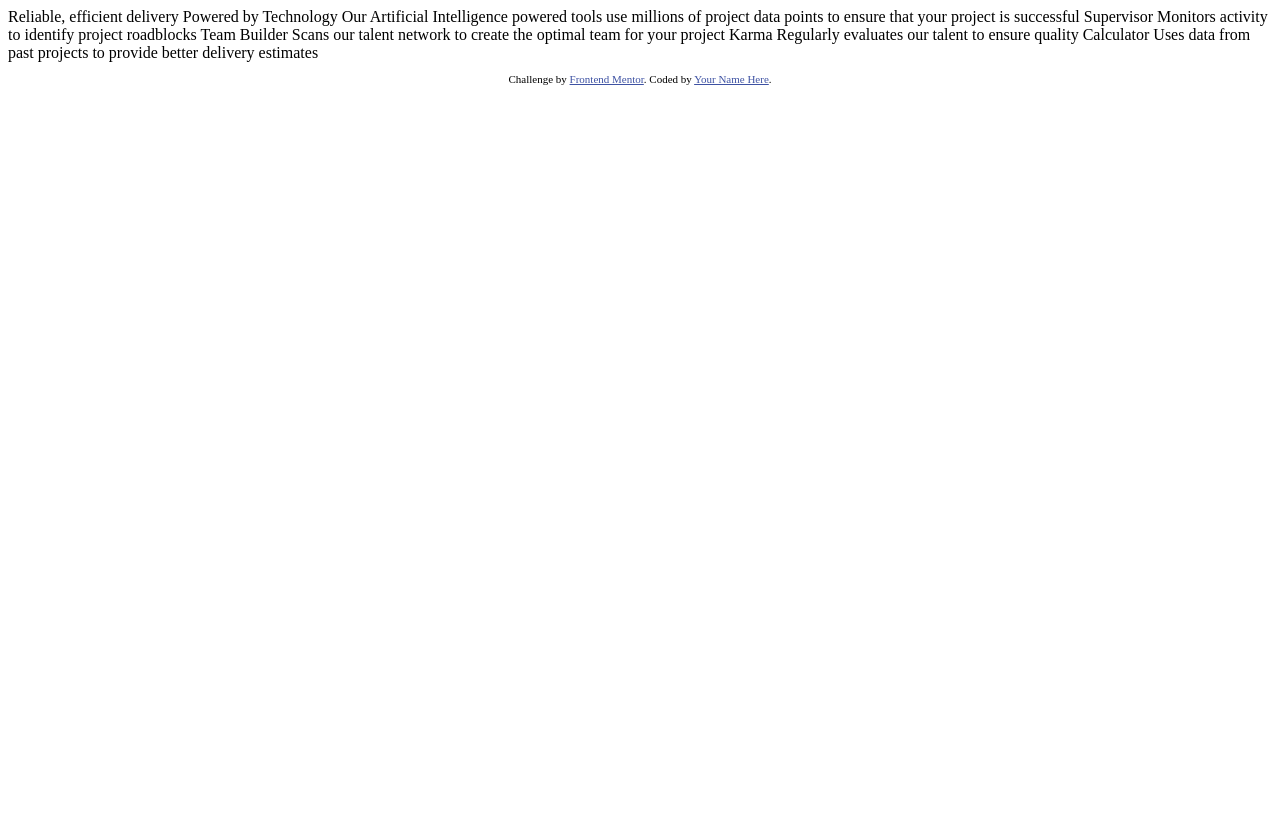
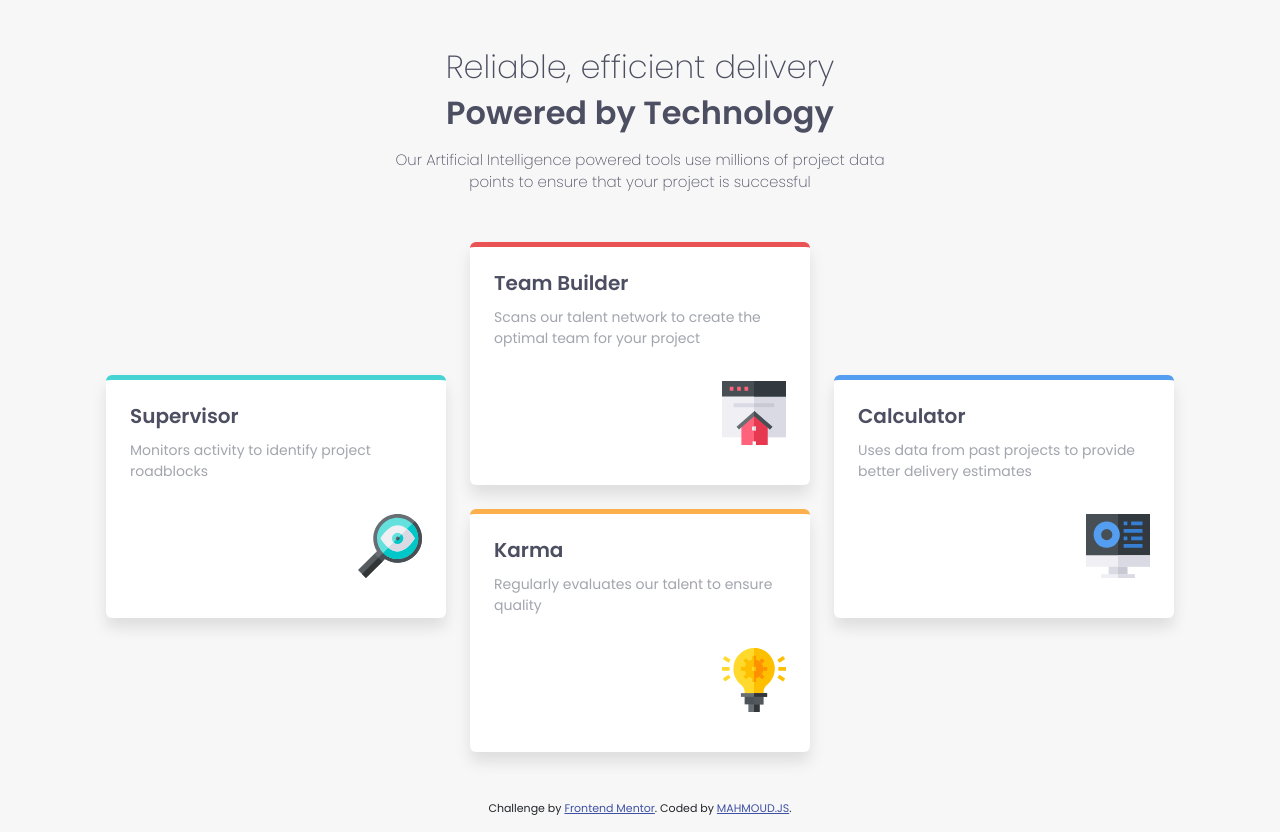
Before and after one commit to Mahmoud-Abdelkarim777/four-card-feature-section-master, a website: page index.html in a window 1280 px wide. Before the commit the page ends 800 px from the top, so only its background shows below. Drawn offline with nearby package versions, Linux system fonts and the light colour scheme.

Commit message:
simi final

```diff
--- a/index.html
+++ b/index.html
@@ -3,9 +3,10 @@
 <head>
   <meta charset="UTF-8">
   <meta name="viewport" content="width=device-width, initial-scale=1.0"> <!-- displays site properly based on user's device -->
-
+  <!-- link bootstrap 5 -->
+  <link rel="stylesheet" href="node_modules/bootstrap/dist/css/bootstrap.min.css">
   <link rel="icon" type="image/png" sizes="32x32" href="./images/favicon-32x32.png">
-
+  <link rel="stylesheet" href="style.css">
   <title>Frontend Mentor | Four card feature section</title>
 
   <!-- Feel free to remove these styles or customise in your own stylesheet 👍 -->
@@ -15,30 +16,55 @@
   </style>
 </head>
 <body>
-
-  Reliable, efficient delivery
-  Powered by Technology
-
-  Our Artificial Intelligence powered tools use millions of project data points
-  to ensure that your project is successful
-
-  Supervisor
-  Monitors activity to identify project roadblocks
-
-  Team Builder
-  Scans our talent network to create the optimal team for your project
-
-  Karma
-  Regularly evaluates our talent to ensure quality
-
-  Calculator
-  Uses data from past projects to provide better delivery estimates
-
-
+  <div class="header d-flex flex-column justify-content-center align-items-center text-center mt-5">
+      <h2 class="header-title mb-0 ">Reliable, efficient delivery</h2>
+      <h2 class="sub-header-title mb-0 mt-2">Powered by Technology</h2>
+      <p class="txt mb-0 mt-3">Our Artificial Intelligence powered tools use millions of project data points
+        to ensure that your project is successful
+      </p>
+  </div>
+  <div class="main-cards container-lg d-flex justify-content-center gap-4 my-5">
+    <div class="main-left d-flex justify-content-center align-items-center ">
+      <div class="card-1 p-4 rounded">
+        <h5 class="card-title">Supervisor</h5>
+        <p class="txt">Monitors activity to identify project roadblocks</p>
+        <div class="img py-3 d-flex justify-content-end ">
+          <img src="./images/icon-supervisor.svg" alt="supervisor">
+        </div>
+      </div>
+    </div>
+    <div class="main-medium ">
+      <div class="content d-flex flex-column justify-content-center align-items-center gap-4">
+        <div class="card-2 p-4 rounded">
+          <h5 class="card-title">Team Builder</h5>
+          <p class="txt">Scans our talent network to create the optimal team for your project</p>
+          <div class="img py-3 d-flex justify-content-end">
+            <img src="./images/icon-team-builder.svg" alt="builder">
+          </div>
+        </div>
+        <div class="card-3 p-4 rounded">
+          <h5 class="card-title">Karma</h5>
+          <p class="txt">Regularly evaluates our talent to ensure quality</p>
+          <div class="img py-3 d-flex justify-content-end">
+            <img src="./images/icon-karma.svg" alt="karma">
+          </div>
+        </div>
+      </div>
+    </div>
+    <div class="main-right d-flex justify-content-center align-items-center">
+      <div class="card-4 p-4 rounded">
+        <h5 class="card-title">Calculator</h5>
+        <p class="txt">Uses data from past projects to provide better delivery estimates</p>
+        <div class="img py-3 d-flex justify-content-end">
+          <img src="./images/icon-calculator.svg" alt="calculator">
+        </div>
+      </div>
+    </div>
+  </div>
   <footer>
     <p class="attribution">
       Challenge by <a href="https://www.frontendmentor.io?ref=challenge" target="_blank">Frontend Mentor</a>.
-      Coded by <a href="#">Your Name Here</a>.
+      Coded by <a href="https://www.linkedin.com/in/mahmoud-abdelkarim-%F0%9F%87%B5%F0%9F%87%B8-487452229/">MAHMOUD.JS</a>.
     </p>
   </footer>
 </body>
--- /dev/null
+++ b/package.json
@@ -0,0 +1,5 @@
+{
+  "dependencies": {
+    "bootstrap": "^5.3.3"
+  }
+}
--- /dev/null
+++ b/style.css
@@ -0,0 +1,93 @@
+/* Import google font */
+@import url('https://fonts.googleapis.com/css2?family=Poppins:wght@200;400;600&display=swap');
+
+*{
+    margin: 0 ;
+    padding: 0 ;
+    box-sizing: border-box;
+    font-family: 'Poppins', sans-serif;
+}
+html{
+    scroll-behavior: smooth;
+}
+:root{
+    /* Primary */
+--Red: hsl(0, 78%, 62%);
+--Cyan: hsl(180, 62%, 55%);
+--Orange: hsl(34, 97%, 64%);
+--Blue: hsl(212, 86%, 64%);
+    /* Neutral */
+--Very-Dark-Blue: hsl(234, 12%, 34%);
+--Grayish-Blue: hsl(229, 6%, 66%);
+--Very-Light-Gray: hsl(0, 0%, 98%);
+}
+body{
+    background-color: hsl(0, 10%, 97%);
+}
+
+/*start Header */
+.header .header-title{
+    /* font-size: 37px; */
+    font-weight: 200;
+    color: var(--Very-Dark-Blue);
+}
+.header .sub-header-title{
+    /* font-size: 25px; */
+    font-weight: 600;
+    color: var(--Very-Dark-Blue);
+}
+.header .txt{
+    font-size: 15px;
+    font-weight: 200;
+    color: var(--Very-Dark-Blue);
+    width: 42%;
+}
+@media  (max-width: 768px){
+    .header .txt{
+        width: 100%;
+        padding:0 32px;
+        text-align: center;
+    }
+}
+/*end Header */
+/* start main */
+@media  (max-width: 768px){
+    .main-cards{
+        flex-direction: column;
+        padding: 0 32px;
+    }
+}
+.main-cards .card-1,
+.card-2,
+.card-3,
+.card-4 {
+    min-height: 215px;
+    max-width: 340px;
+    box-shadow: 0 10px 15px rgba(0, 0, 0, 0.1);
+    background-color: white;
+    border-top: 5px solid;
+}
+.main-cards .card-1{
+    border-color: var(--Cyan);
+}
+.main-cards .card-2{
+    border-color: var(--Red);
+}
+.main-cards .card-3{
+    border-color: var(--Orange);
+}
+.main-cards .card-4{
+    border-color: var(--Blue);
+}
+.main-cards .card-title{
+    color: var(--Very-Dark-Blue);
+    font-weight: 600;
+    margin-bottom: 12px;
+}
+.main-cards .txt{
+    font-size: 14px ;
+    font-weight: 400;
+    color: var(--Grayish-Blue);
+}
+
+/* end main */
```
Also changed, not shown: 1 other file.
